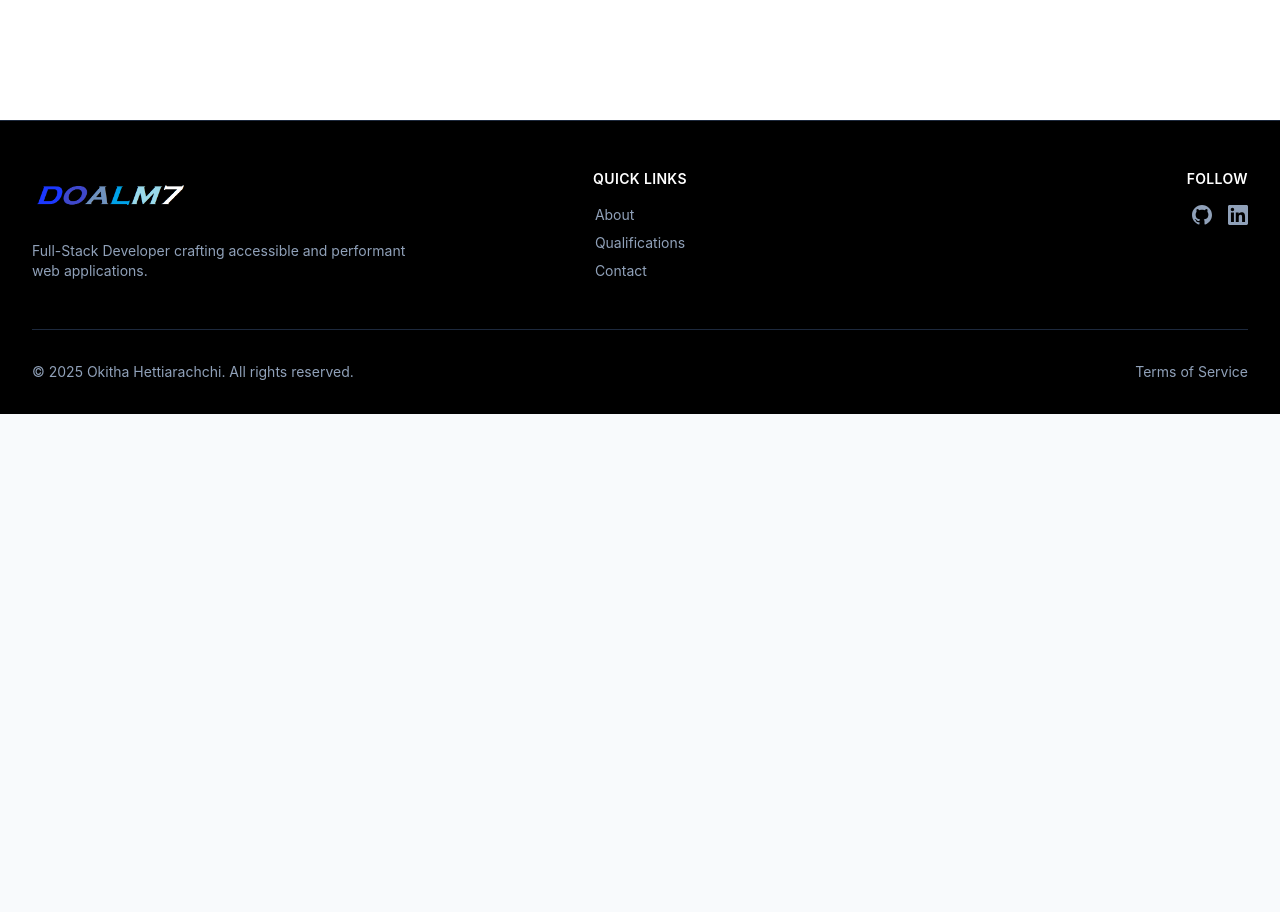
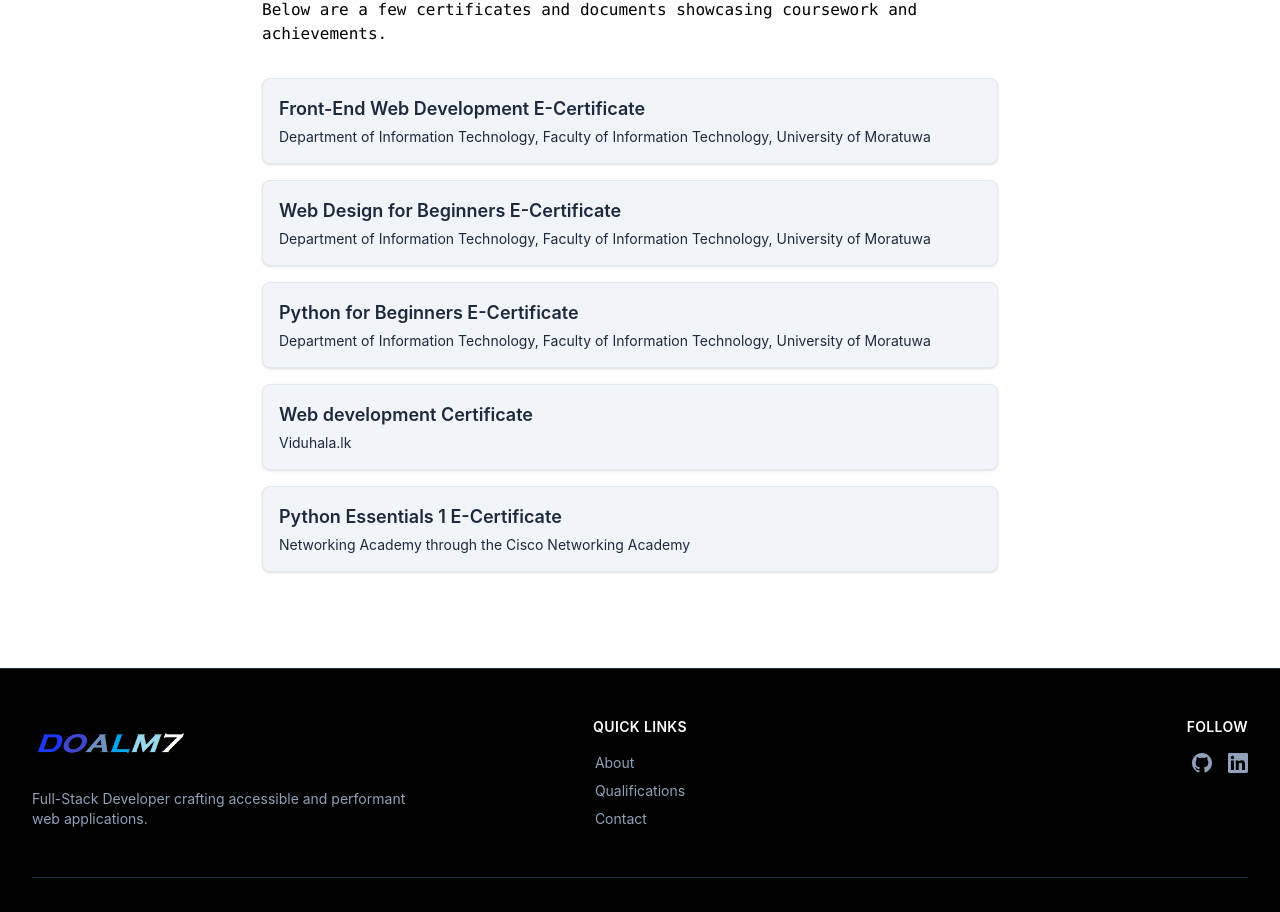
Before and after one commit to okithaA/portfolio, a Next.js app: page / in a window 1280 px wide. Shown: the part 3280-4192 px from the top of the page. Before the commit the page ends 3694 px from the top, so only its background shows below. Built offline with nearby package versions, Linux system fonts and the light colour scheme.

Commit message:
Update
Professional update

```diff
--- a/app/components/Qualifications.js
+++ b/app/components/Qualifications.js
@@ -2,10 +2,21 @@ import React from 'react'
 
 export default function Qualifications() {
   const certs = [
-    { title: 'Front-End Web Development E-Certificate' },
-    { title: 'Web Design for Beginners E-Certificate' },
-    { title: 'Python for Beginners E-Certificate' },
-    { title: 'Web development Certificate' },
+    { title: 'Front-End Web Development E-Certificate',
+      issuedBy : 'Department of Information Technology, Faculty of Information Technology, University of Moratuwa'
+    },
+    { title: 'Web Design for Beginners E-Certificate',
+      issuedBy : 'Department of Information Technology, Faculty of Information Technology, University of Moratuwa '
+    },
+    { title: 'Python for Beginners E-Certificate',
+      issuedBy : 'Department of Information Technology, Faculty of Information Technology, University of Moratuwa'
+    },
+    { title: 'Web development Certificate',
+      issuedBy : 'Viduhala.lk'
+    },
+    { title: 'Python Essentials 1 E-Certificate',
+      issuedBy : 'Networking Academy through the Cisco Networking Academy'
+    }
   ]
 
   return (
@@ -23,6 +34,7 @@ export default function Qualifications() {
             className="block bg-slate-100 hover:bg-slate-200 border border-slate-200 rounded-lg p-4 shadow-sm text-slate-800 transition-colors"
           >
             <h3 className="text-lg font-semibold">{c.title}</h3>
+            <p className="text-sm mt-1">{c.issuedBy}</p>
           </div>
         ))}
       </div>
```
Also changed, not shown: public/Image.jpeg.
